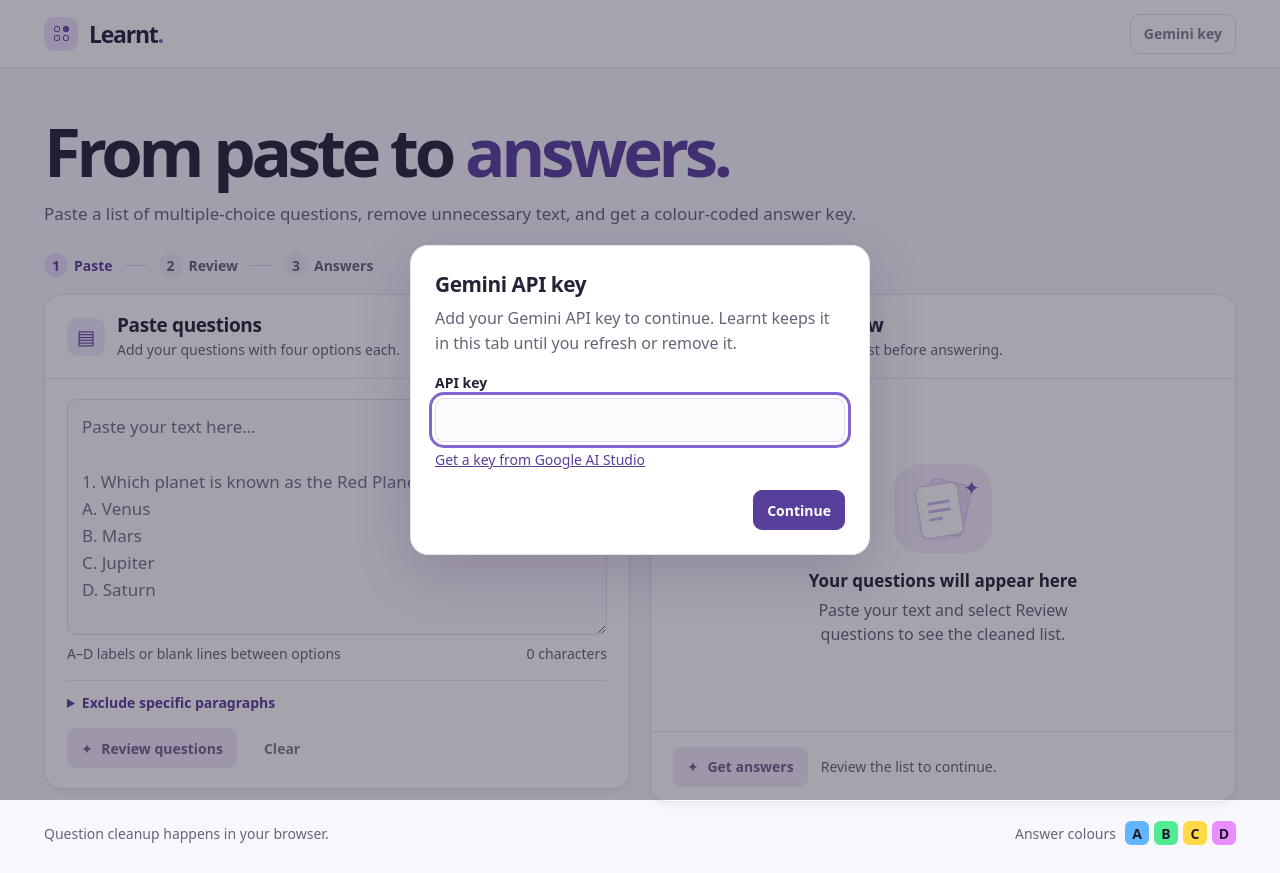
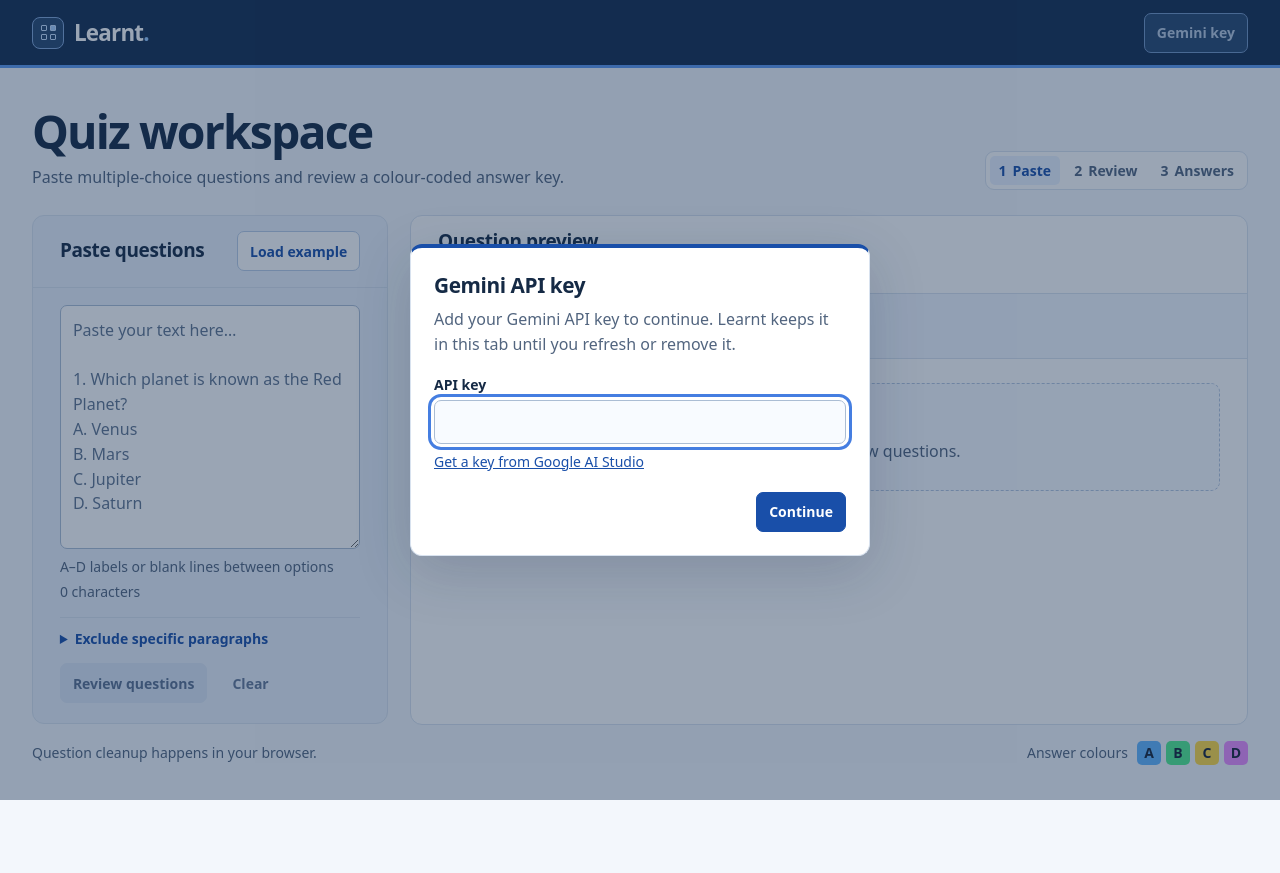
Before and after one commit to AamirrH/Learnt, a website with bundled scripts: page public/index.html in a window 1280 px wide. After the commit the page ends 800 px from the top, so only its background shows below. Built offline with nearby package versions, Linux system fonts and the light colour scheme.

Commit message:
feat: redesign the quiz study workspace

```diff
--- a/public/app.js
+++ b/public/app.js
@@ -33,7 +33,7 @@ const exampleAnswers = [
 const ids = [
   'paste-form', 'source', 'exclusions', 'source-count', 'load-example', 'review', 'clear',
   'step-paste', 'step-review', 'step-answers', 'review-title', 'review-description',
-  'empty-state', 'review-content', 'result-summary', 'issues', 'question-list',
+  'empty-state', 'review-actions', 'review-content', 'result-summary', 'issues', 'question-list',
   'answer', 'answer-label', 'answer-note', 'copy', 'status',
   'workspace', 'manage-key', 'key-dialog', 'key-description', 'key-form', 'key-input', 'remove-key', 'cancel-key', 'save-key',
 ];
@@ -109,6 +109,7 @@ function render() {
   ui.review.disabled = !ui.source.value.trim();
   ui.clear.disabled = !ui.source.value && !ui.exclusions.value;
   ui['empty-state'].hidden = Boolean(review);
+  ui['review-actions'].hidden = Boolean(answers);
   ui['review-content'].hidden = !review;
   ui.copy.hidden = !answers;
   ui['review-title'].textContent = answers ? 'Answer key' : 'Question preview';
@@ -124,8 +125,7 @@ function render() {
   if (!review) return;
 
   if (review.warnings.length) ui['answer-note'].textContent = 'Resolve the review notes to continue.';
-  else if (exampleLoaded) ui['answer-note'].textContent = answers ? 'Example answer key ready.' : 'Uses built-in example answers.';
-  else if (answers) ui['answer-note'].textContent = 'Answer key ready.';
+  else if (exampleLoaded) ui['answer-note'].textContent = 'Uses built-in example answers.';
   else if (pending) ui['answer-note'].textContent = 'Sending questions in small groups.';
   else ui['answer-note'].textContent = 'Uses your Gemini API key.';
   ui['result-summary'].textContent = plural(review.questions.length, 'question');
@@ -230,6 +230,7 @@ ui['paste-form'].addEventListener('submit', (event) => {
   review = parseQuestions(ui.source.value, ui.exclusions.value);
   answers = null;
   render();
+  ui['review-title'].focus();
   const message = `${plural(review.questions.length, 'question')} found. ${plural(review.removed.length, 'paragraph')} removed.`;
   announce(review.warnings.length ? `${message} Check the review notes.` : message);
 });
--- a/public/index.html
+++ b/public/index.html
@@ -20,22 +20,22 @@
     </header>
 
     <main class="page-width" id="workspace" inert>
+      <div class="workspace-heading">
         <section class="intro" aria-labelledby="page-title">
-        <h1 id="page-title">From paste to <em>answers.</em></h1>
-        <p>Paste a list of multiple-choice questions, remove unnecessary text, and get a colour-coded answer key.</p>
+          <h1 id="page-title">Quiz workspace</h1>
+          <p>Paste multiple-choice questions and review a colour-coded answer key.</p>
         </section>
-
         <ol class="steps" aria-label="Workspace progress">
           <li id="step-paste" aria-current="step"><span>1</span> Paste</li>
           <li id="step-review"><span>2</span> Review</li>
           <li id="step-answers"><span>3</span> Answers</li>
         </ol>
+      </div>
 
       <div class="workspace">
         <section class="panel input-panel" aria-labelledby="input-title">
           <div class="panel-header">
-            <span class="panel-icon input-icon" aria-hidden="true">▤</span>
-            <div><h2 id="input-title">Paste questions</h2><p>Add your questions with four options each.</p></div>
+            <h2 id="input-title">Paste questions</h2>
             <button class="quiet-button sample-button" id="load-example" type="button">Load example</button>
           </div>
 
@@ -52,7 +52,7 @@
               <textarea id="exclusions" rows="3" maxlength="60000" spellcheck="false"></textarea>
             </details>
             <div class="input-actions">
-              <button class="primary-button" id="review" type="submit" disabled><span aria-hidden="true">✦</span> Review questions</button>
+              <button class="primary-button" id="review" type="submit" disabled>Review questions</button>
               <button class="quiet-button clear-button" id="clear" type="button" disabled>Clear</button>
             </div>
           </form>
@@ -60,20 +60,20 @@
 
         <section class="panel review-panel" aria-labelledby="review-title">
           <div class="panel-header">
-            <span class="panel-icon review-icon" aria-hidden="true">☷</span>
-            <div><h2 id="review-title">Question preview</h2><p id="review-description">Review your cleaned list before answering.</p></div>
+            <div><h2 id="review-title" tabindex="-1">Question preview</h2><p id="review-description">Review your cleaned list before answering.</p></div>
             <button class="quiet-button" id="copy" type="button" hidden>Copy key</button>
           </div>
 
+          <div class="review-actions" id="review-actions">
+            <button class="primary-button" id="answer" type="button" disabled><span id="answer-label">Get answers</span></button>
+            <p id="answer-note">Review the list to continue.</p>
+          </div>
+          <p class="status" id="status" role="status" aria-live="polite"></p>
+
           <div class="review-body">
             <div class="empty-state" id="empty-state">
-              <div class="empty-art" aria-hidden="true">
-                <div class="paper paper-back"></div>
-                <div class="paper paper-front"><i></i><i></i><i></i></div>
-                <span class="paper-spark">✦</span>
-              </div>
               <h3 id="empty-title">Your questions will appear here</h3>
-              <p id="empty-description">Paste your text and select Review questions to see the cleaned list.</p>
+              <p id="empty-description">Paste your text or load the example, then select Review questions.</p>
             </div>
             <div class="review-content" id="review-content" hidden>
               <p class="result-summary" id="result-summary"></p>
@@ -81,15 +81,9 @@
               <ol class="question-list" id="question-list" aria-label="Cleaned questions"></ol>
             </div>
           </div>
-
-          <div class="review-actions">
-            <button class="primary-button" id="answer" type="button" disabled><span aria-hidden="true">✦</span> <span class="button-label" id="answer-label">Get answers</span></button>
-            <p id="answer-note">Review the list to continue.</p>
-          </div>
         </section>
       </div>
 
-      <p class="status" id="status" role="status" aria-live="polite"></p>
       <footer class="workspace-footer">
         <p>Question cleanup happens in your browser.</p>
         <div class="legend" aria-label="Answer colours">
--- a/public/styles.css
+++ b/public/styles.css
@@ -1,142 +1,315 @@
 :root {
+  color-scheme: light;
   font-family: system-ui, "Segoe UI", sans-serif;
-  color: #252336;
-  background: #f8f8fc;
   font-synthesis: none;
-  --muted: #676378;
-  --line: #e7e5ef;
-  --accent: #583f9b;
-  --lilac: #f0ebfb;
+  color: #152a45;
+  background: #f3f7fc;
+  --navy: #142d50;
+  --muted: #52657f;
+  --line: #d8e2ef;
+  --accent: #194fa9;
+  --accent-hover: #133e87;
+  --blue-wash: #eaf2ff;
+  --surface: #fff;
+  --gutter: clamp(16px, 2.1vw, 30px);
 }
 
 * { box-sizing: border-box; }
 body { margin: 0; }
-button, textarea { font: inherit; }
+button, textarea, input { font: inherit; }
 button { cursor: pointer; }
 button:disabled { cursor: default; }
 [hidden] { display: none !important; }
-:focus-visible { outline: 3px solid #8265cf; outline-offset: 3px; }
+:focus-visible { outline: 3px solid #457ee1; outline-offset: 3px; }
 
-.page-width { width: min(100% - 72px, 1192px); margin-inline: auto; }
-.site-header { background: #fff; border-bottom: 1px solid var(--line); }
-.header-inner { min-height: 67px; display: flex; align-items: center; justify-content: space-between; }
-.brand { display: inline-flex; align-items: center; gap: 11px; color: #27213c; font-size: 1.44rem; font-weight: 750; letter-spacing: -.055em; text-decoration: none; }
-.brand-period { color: #795ab9; }
-.brand-icon { display: grid; grid-template-columns: repeat(2, 6px); grid-template-rows: repeat(2, 6px); gap: 3px; place-content: center; width: 34px; height: 34px; border-radius: 10px; background: #eae2fb; }
-.brand-icon i { border: 1px solid #674ba5; border-radius: 2px; }
-.brand-icon i:nth-child(2) { background: #674ba5; }
+.page-width { width: min(100% - 64px, 1240px); margin-inline: auto; }
+.site-header { border-bottom: 3px solid #5d99ef; background: var(--navy); }
+.header-inner { min-height: 65px; display: flex; align-items: center; justify-content: space-between; }
+.brand {
+  display: inline-flex;
+  align-items: center;
+  gap: 10px;
+  color: #fff;
+  font-size: 1.4rem;
+  font-weight: 750;
+  letter-spacing: -.035em;
+  text-decoration: none;
+}
+.brand-period { color: #96c9ff; }
+.brand-icon {
+  display: grid;
+  grid-template: repeat(2, 6px) / repeat(2, 6px);
+  gap: 3px;
+  place-content: center;
+  width: 32px;
+  height: 32px;
+  border: 1px solid #80a5d7;
+  border-radius: 8px;
+  background: #27476f;
+}
+.brand-icon i { border: 1px solid #c8e0ff; border-radius: 1px; }
+.brand-icon i:nth-child(2) { background: #a8d0ff; }
 
-.intro { margin: 49px 0 26px; }
-h1 { font-size: clamp(2.6rem, 5.3vw, 4.2rem); line-height: 1.03; font-weight: 700; letter-spacing: -.065em; margin: 0 0 14px; }
-h1 em { color: var(--accent); font-style: normal; }
-.intro > p:last-child { color: var(--muted); font-size: 1.06rem; line-height: 1.6; margin: 0; }
+.workspace-heading {
+  display: flex;
+  justify-content: space-between;
+  align-items: flex-end;
+  flex-wrap: wrap;
+  gap: 18px 24px;
+  padding: 38px 0 25px;
+}
+h1 {
+  font-size: clamp(2rem, 4vw, 2.9rem);
+  line-height: 1.1;
+  font-weight: 720;
+  letter-spacing: -.04em;
+  margin: 0 0 8px;
+}
+.intro p { color: var(--muted); line-height: 1.55; margin: 0; }
+.steps {
+  display: flex;
+  flex-wrap: wrap;
+  gap: 5px;
+  padding: 4px;
+  margin: 0;
+  border: 1px solid var(--line);
+  border-radius: 9px;
+  background: var(--surface);
+  list-style: none;
+  color: var(--muted);
+  font-size: .875rem;
+  font-weight: 650;
+}
+.steps li { display: flex; align-items: center; gap: 6px; padding: 5px 9px; border-radius: 5px; }
+.steps li span { color: inherit; font-variant-numeric: tabular-nums; }
+.steps [aria-current] { color: var(--accent); background: var(--blue-wash); }
 
-.steps { display: flex; align-items: center; gap: 12px; list-style: none; padding: 0; margin: 0 0 17px; color: var(--muted); font-size: .875rem; font-weight: 650; }
-.steps li { display: flex; align-items: center; gap: 6px; }
-.steps li + li::before { content: ''; width: 22px; border-top: 1px solid #d9d4e4; margin-right: 6px; }
-.steps li span { width: 24px; height: 24px; display: grid; place-items: center; background: #eeedf3; border-radius: 50%; }
-.steps [aria-current] { color: var(--accent); }
-.steps [aria-current] span { background: #e9e0fb; }
+.workspace { display: grid; grid-template-columns: minmax(300px, .85fr) minmax(0, 2fr); gap: 22px; align-items: start; }
+.panel { min-width: 0; border: 1px solid var(--line); border-radius: 12px; }
+.input-panel { position: sticky; top: 20px; background: #eaf1fb; }
+.panel-header {
+  min-height: 72px;
+  display: flex;
+  align-items: center;
+  justify-content: space-between;
+  gap: 10px;
+  padding: 14px var(--gutter);
+  border-bottom: 1px solid var(--line);
+}
+.panel-header h2 { margin: 0; font-size: 1.1875rem; line-height: 1.25; letter-spacing: -.02em; }
+.panel-header p { margin: 4px 0 0; color: var(--muted); font-size: .9375rem; line-height: 1.45; }
 
-.workspace { display: grid; grid-template-columns: 1fr 1fr; gap: 20px; align-items: start; }
-.panel { min-width: 0; background: #fff; border: 1px solid var(--line); border-radius: 18px; box-shadow: 0 3px 8px #2f1c5612; }
-.panel-header { min-height: 84px; display: flex; align-items: center; gap: 12px; padding: 17px 22px; border-bottom: 1px solid var(--line); }
-.panel-header > div { flex: 1; min-width: 0; }
-.panel-header h2 { margin: 0 0 3px; font-size: 1.1875rem; line-height: 1.25; letter-spacing: -.02em; }
-.panel-header p { margin: 0; color: var(--muted); font-size: .875rem; line-height: 1.4; }
-.panel-icon { width: 38px; height: 38px; border-radius: 10px; flex: 0 0 auto; display: grid; place-items: center; font-family: system-ui, sans-serif; font-size: 1.23rem; font-weight: 600; }
-.input-icon { background: var(--lilac); color: var(--accent); }
-.review-icon { background: #edf3f3; color: #426b67; }
+#paste-form { padding: 17px var(--gutter) 20px; }
+textarea {
+  width: 100%;
+  padding: 12px;
+  background: var(--surface);
+  color: inherit;
+  border: 1px solid #abbdd4;
+  border-radius: 7px;
+  font-size: 1rem;
+  line-height: 1.55;
+  resize: vertical;
+}
+textarea::placeholder { color: #60748f; opacity: 1; }
+#source { display: block; min-height: 244px; }
+.input-meta {
+  display: flex;
+  justify-content: space-between;
+  flex-wrap: wrap;
+  gap: 5px 8px;
+  padding-top: 8px;
+  color: var(--muted);
+  font-size: .875rem;
+  line-height: 1.45;
+}
+.input-meta p { margin: 0; }
+.exclusions { border-top: 1px solid var(--line); margin-top: 15px; padding-top: 11px; }
+summary { width: fit-content; color: var(--accent); font-size: .875rem; font-weight: 650; cursor: pointer; }
+.exclusions label { display: block; color: var(--muted); font-size: .875rem; line-height: 1.5; margin: 9px 0; }
 
-#paste-form { padding: 20px 22px; }
-textarea { width: 100%; padding: 13px 14px; background: #fbfafc; color: #2a2539; border: 1px solid #dfdce9; border-radius: 10px; font-size: 1.0625rem; line-height: 1.6; resize: vertical; }
-textarea::placeholder { color: #777186; opacity: 1; }
-#source { display: block; min-height: 236px; }
-.input-meta { display: flex; justify-content: space-between; flex-wrap: wrap; gap: 6px 10px; font-size: .875rem; color: var(--muted); padding-top: 9px; }
-.input-meta p { margin: 0; }
-.exclusions { border-top: 1px solid var(--line); margin-top: 17px; padding-top: 12px; }
-summary { width: fit-content; color: var(--accent); font-size: .875rem; font-weight: 650; cursor: pointer; }
-.exclusions label { display: block; font-size: .875rem; color: var(--muted); line-height: 1.5; margin: 9px 0; }
-.input-actions, .review-actions { display: flex; flex-wrap: wrap; align-items: center; gap: 9px 13px; }
-.input-actions { margin-top: 16px; }
-.primary-button, .quiet-button { min-height: 40px; border-radius: 9px; padding: 8px 13px; font-weight: 650; font-size: .875rem; transition: background-color .15s; }
+.input-actions, .review-actions { display: flex; flex-wrap: wrap; align-items: center; gap: 8px 12px; }
+.input-actions { margin-top: 15px; }
+.primary-button, .quiet-button {
+  min-height: 40px;
+  border-radius: 7px;
+  padding: 8px 12px;
+  font-weight: 650;
+  font-size: .875rem;
+  transition: background-color .15s;
+}
 .primary-button { border: 1px solid var(--accent); color: #fff; background: var(--accent); }
-.primary-button:not(:disabled):hover { background: #46317d; }
-.primary-button [aria-hidden] { margin-right: 5px; }
-.primary-button:disabled { color: #6e638a; background: #efebf7; border-color: #efebf7; }
-.quiet-button { border: 1px solid #e4deef; color: #54447e; background: #fff; }
-.quiet-button:not(:disabled):hover { background: #f4effc; }
-.quiet-button:disabled { color: #817d8e; }
-.clear-button { border-color: transparent; }
+.primary-button:not(:disabled):hover { background: var(--accent-hover); }
+.primary-button:disabled { color: #5a7090; background: #dce6f5; border-color: #dce6f5; }
+.quiet-button { border: 1px solid #b9cce6; color: var(--accent); background: var(--surface); }
+.quiet-button:not(:disabled):hover { background: #dceafe; }
+.quiet-button:disabled { color: #657998; }
+.clear-button { border-color: transparent; background: transparent; }
+#manage-key { border-color: #7295c4; color: #f3f8ff; background: #27476f; }
+#manage-key:not(:disabled):hover { background: #355884; }
+#manage-key:disabled { color: #b7c9df; }
 
-.review-panel { display: flex; flex-direction: column; min-height: 508px; }
-.review-body { display: grid; flex: 1; }
-.empty-state { align-self: center; text-align: center; padding: 30px 18px; }
-.empty-state h3 { font-size: 1.0625rem; margin: 16px 0 6px; }
-.empty-state p { color: var(--muted); line-height: 1.55; margin: 0 auto; max-width: 290px; }
-.empty-art { position: relative; width: 98px; height: 89px; margin: 0 auto; border-radius: 26px; background: #f3eefb; }
-.paper { position: absolute; width: 43px; height: 53px; border: 1px solid #d4c7ea; border-radius: 7px; }
-.paper-back { top: 17px; left: 31px; background: #e8ddfa; transform: rotate(13deg); }
-.paper-front { top: 20px; left: 24px; display: grid; align-content: center; gap: 5px; padding-inline: 9px; background: #fff; transform: rotate(-9deg); box-shadow: 0 2px 4px #66489015; }
-.paper-front i { height: 3px; background: #c9b9e7; border-radius: 4px; }
-.paper-front i:last-child { width: 60%; }
-.paper-spark { position: absolute; color: #7657b4; font-size: 1.25rem; top: 10px; right: 12px; }
-.review-actions { min-height: 70px; border-top: 1px solid var(--line); padding: 13px 22px; }
+.review-panel { min-height: 510px; background: var(--surface); }
+.review-actions {
+  min-height: 65px;
+  border-bottom: 1px solid var(--line);
+  padding: 11px var(--gutter);
+  background: #f2f7ff;
+}
 .review-actions p { margin: 0; color: var(--muted); font-size: .875rem; }
+.status {
+  margin: 14px var(--gutter) 0;
+  color: var(--accent);
+  font-size: .875rem;
+  line-height: 1.45;
+}
+.status:empty { display: none; }
+.status.is-error {
+  padding: 9px 12px;
+  border-left: 3px solid #a5354a;
+  color: #86293b;
+  background: #fff2f4;
+}
 
-.review-content { align-self: start; padding: 17px 22px 20px; min-width: 0; }
-.result-summary { margin: 0 0 10px; font-size: .875rem; color: var(--muted); font-weight: 650; }
-.issues { background: #fff5e6; color: #624013; padding: 10px 14px 10px 31px; border-radius: 9px; font-size: .875rem; }
-.question-list { padding: 0; margin: 0; list-style: none; max-height: 420px; overflow: auto; scrollbar-gutter: stable; }
-.question-card { padding: 12px; margin: 0 4px 10px 0; border: 1px solid var(--line); border-radius: 10px; overflow-wrap: anywhere; }
-.question-card:last-child { margin-bottom: 0; }
-.question-card h3 { font-size: 1.125rem; line-height: 1.45; margin: 0 0 10px; display: flex; gap: 8px; align-items: baseline; white-space: pre-wrap; }
-.question-number { color: var(--accent); flex: none; }
-.option-list { display: grid; gap: 5px; list-style: none; padding: 0; margin: 0; }
-.option { display: flex; align-items: baseline; gap: 9px; border: 1px solid transparent; border-radius: 7px; background: #f8f7fa; padding: 6px 8px; font-size: 1.0625rem; line-height: 1.55; white-space: pre-wrap; }
-.option-text { flex: 1; min-width: 0; }
-.option-label { color: var(--muted); flex: none; }
-.option-answer { color: var(--muted); flex: none; font-size: .8125rem; font-weight: 650; }
+.empty-state {
+  padding: 26px;
+  margin: 24px var(--gutter);
+  border: 1px dashed #b4c6df;
+  border-radius: 9px;
+  background: #f7faff;
+}
+.empty-state h3 { font-size: 1.0625rem; margin: 0 0 6px; }
+.empty-state p { color: var(--muted); line-height: 1.55; margin: 0; }
+.review-content { padding: 16px var(--gutter) 8px; min-width: 0; }
+.result-summary { margin: 0 0 12px; font-size: .875rem; color: var(--muted); font-weight: 650; }
+.issues { background: #fff5e6; color: #624013; padding: 10px 14px 10px 31px; border-radius: 7px; font-size: .875rem; }
+.question-list { padding: 0; margin: 0; list-style: none; }
+.question-card { padding: 20px 0 23px; border-top: 1px solid var(--line); overflow-wrap: anywhere; }
+.question-card h3 {
+  display: grid;
+  grid-template-columns: auto minmax(0, 1fr);
+  align-items: start;
+  gap: 12px;
+  margin: 0 0 14px;
+  font-size: 1.125rem;
+  line-height: 1.55;
+  white-space: pre-wrap;
+}
+.question-number {
+  min-width: 32px;
+  border-radius: 6px;
+  padding: 1px 7px;
+  background: var(--blue-wash);
+  color: var(--accent);
+  font-size: .9375rem;
+  line-height: 1.7;
+  text-align: center;
+  font-variant-numeric: tabular-nums;
+}
+.option-list { display: grid; gap: 6px; list-style: none; padding: 0; margin: 0 0 0 44px; }
+.option {
+  display: grid;
+  grid-template-columns: auto minmax(0, 1fr) auto;
+  align-items: baseline;
+  gap: 9px;
+  border: 1px solid #dce6f3;
+  border-radius: 7px;
+  background: #fafcff;
+  padding: 7px 9px;
+  font-size: 1.0625rem;
+  line-height: 1.55;
+  white-space: pre-wrap;
+}
+.option-label {
+  display: inline-grid;
+  min-width: 25px;
+  height: 25px;
+  place-items: center;
+  border: 1px solid #d2dff0;
+  border-radius: 5px;
+  background: var(--surface);
+  color: #4a6383;
+  font-size: .8125rem;
+  font-weight: 700;
+}
+.option-answer { color: #254c80; font-size: .8125rem; font-weight: 700; }
+.option.is-answer { border-color: #96b8e7; background: #f2f8ff; }
+.option.is-answer .option-label { color: var(--accent); border-color: #96b8e7; }
 [data-letter="A"] { --answer-color: #62b5ff; }
 [data-letter="B"] { --answer-color: #51ec91; }
 [data-letter="C"] { --answer-color: #ffda46; }
 [data-letter="D"] { --answer-color: #ea8dff; }
-.answer-highlight, .legend b { background: var(--answer-color); color: #21192f; }
+.answer-highlight, .legend b { background: var(--answer-color); color: #16253a; }
 .answer-highlight { font-weight: 700; border-radius: 3px; box-decoration-break: clone; -webkit-box-decoration-break: clone; }
-.option.is-answer .option-label { color: #21192f; }
-.explanation { margin: 9px 0 0; color: var(--muted); font-size: .9375rem; line-height: 1.55; }
+.explanation { margin: 10px 0 0 44px; color: var(--muted); font-size: .9375rem; line-height: 1.55; }
 .unanswered { color: #704a15; }
 
-.status { margin: 12px 0 0; font-size: .875rem; color: var(--accent); }
-.status:empty { margin: 0; }
-.status.is-error { color: #8d3344; }
-.workspace-footer { display: flex; align-items: center; justify-content: space-between; flex-wrap: wrap; gap: 8px 15px; margin: 19px 0 28px; color: var(--muted); font-size: .875rem; }
+.workspace-footer {
+  display: flex;
+  justify-content: space-between;
+  align-items: center;
+  flex-wrap: wrap;
+  gap: 8px 15px;
+  margin: 16px 0 26px;
+  color: var(--muted);
+  font-size: .875rem;
+}
 .workspace-footer p { margin: 0; }
 .legend { display: flex; align-items: center; gap: 5px; }
 .legend span { margin-right: 4px; }
-.legend b { display: grid; place-items: center; width: 24px; height: 24px; border-radius: 6px; }
-.key-dialog { width: min(100% - 32px, 460px); margin: auto; padding: 24px; border: 1px solid var(--line); border-radius: 18px; color: inherit; box-shadow: 0 16px 56px #2f1c5630; }
-.key-dialog::backdrop { background: #20183265; }
+.legend b { display: grid; place-items: center; width: 24px; height: 24px; border-radius: 5px; }
+
+.key-dialog {
+  width: min(100% - 32px, 460px);
+  margin: auto;
+  padding: 23px;
+  border: 1px solid var(--line);
+  border-top: 4px solid var(--accent);
+  border-radius: 12px;
+  color: inherit;
+  box-shadow: 0 16px 56px #142d5030;
+}
+.key-dialog::backdrop { background: #142d506d; }
 .key-dialog h2 { margin: 0; font-size: 1.3rem; letter-spacing: -.02em; }
 .key-dialog p { margin: 8px 0 18px; color: var(--muted); line-height: 1.55; }
 .key-dialog label { display: block; margin-bottom: 6px; font-size: .875rem; font-weight: 650; }
-.key-dialog input { width: 100%; min-height: 44px; padding: 8px 12px; border: 1px solid #dfdce9; border-radius: 9px; background: #fbfafc; color: inherit; font: inherit; }
+.key-dialog input {
+  width: 100%;
+  min-height: 44px;
+  padding: 8px 12px;
+  border: 1px solid #abbdd4;
+  border-radius: 7px;
+  background: #f8fbff;
+  color: inherit;
+}
 .key-link { display: inline-block; margin-top: 8px; color: var(--accent); font-size: .875rem; }
 .key-actions { display: flex; flex-wrap: wrap; justify-content: flex-end; gap: 8px; margin-top: 20px; }
-.key-remove { margin-inline-end: auto; color: #8d3344; }
-.sr-only { position: absolute; width: 1px; height: 1px; padding: 0; margin: -1px; overflow: hidden; clip-path: inset(50%); white-space: nowrap; border: 0; }
-
-@media (max-width: 810px) {
-  .page-width { width: min(100% - 36px, 620px); }
-  .workspace { grid-template-columns: 1fr; }
-  .intro { margin-top: 34px; }
-  .review-panel { min-height: 365px; }
+.key-remove { margin-inline-end: auto; color: #86293b; }
+.sr-only {
+  position: absolute;
+  width: 1px;
+  height: 1px;
+  padding: 0;
+  margin: -1px;
+  overflow: hidden;
+  clip-path: inset(50%);
+  white-space: nowrap;
+  border: 0;
 }
 
-@media (max-width: 390px) {
-  .panel-header, #paste-form, .review-content, .review-actions { padding-inline: 14px; }
-  .panel-icon { width: 31px; height: 31px; }
-  .sample-button { padding-inline: 7px; }
+@media (max-width: 860px) {
+  .page-width { width: min(100% - 32px, 660px); }
+  .workspace-heading { padding-top: 27px; }
+  .workspace { grid-template-columns: minmax(0, 1fr); gap: 16px; }
+  .input-panel { position: static; }
+  .review-panel { min-height: 320px; }
+  #source { min-height: 200px; }
+}
+
+@media (max-width: 460px) {
+  .empty-state { padding: 18px; }
+  .option-list, .explanation { margin-left: 0; }
+  .option { column-gap: 7px; }
 }
 
 @media (prefers-reduced-motion: reduce) {
```
Lines whose indentation alone changed are shown as unchanged.
